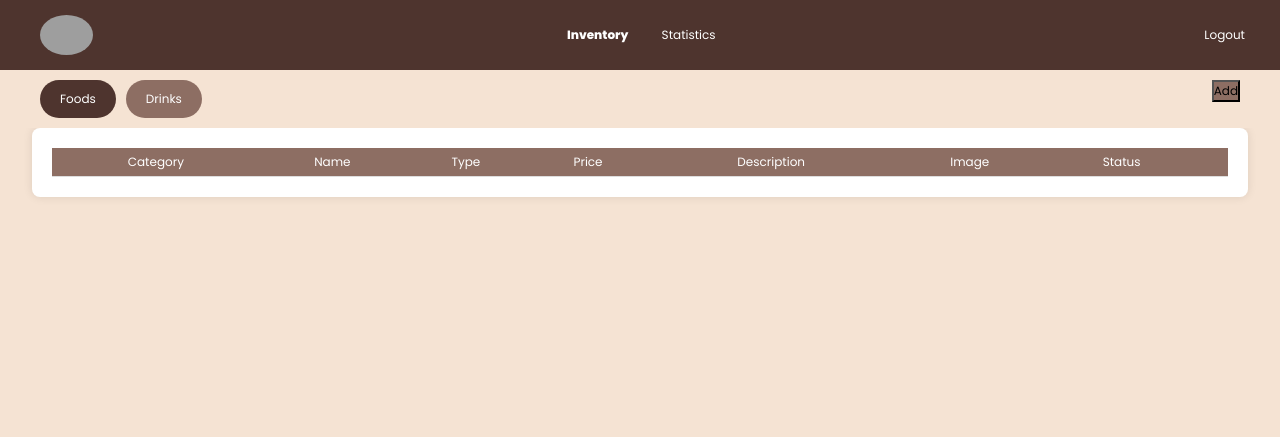
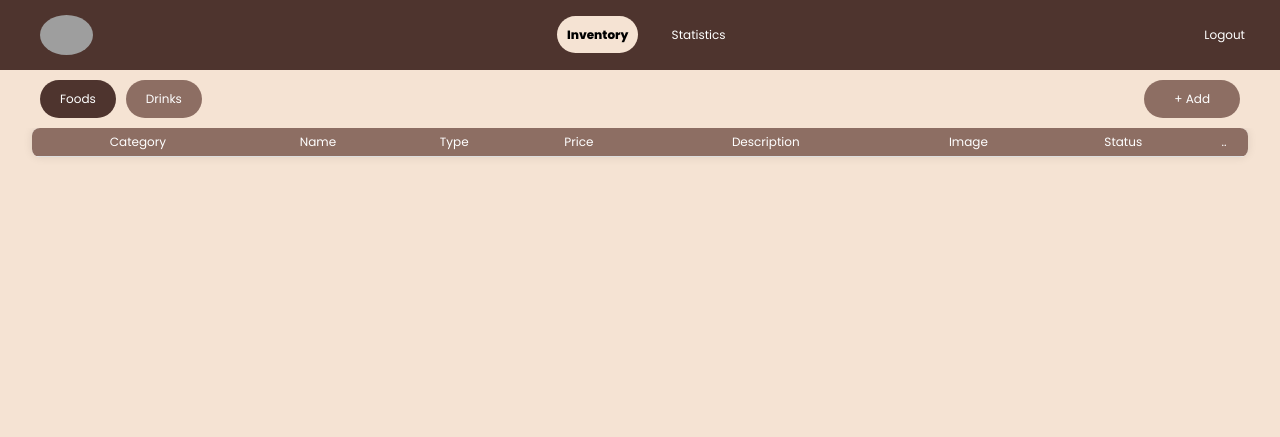
Before and after one commit to algarson/Kape_Cinco, a PHP site: page /admin.html in a window 1280 px wide. Shown: the top 437 px of the page. Before the commit the page ends 197 px from the top, so only its background shows below. Run offline with PHP 8.4, Linux system fonts and the light colour scheme; lists and menus that the app fills with data are empty; grey boxes are pictures that could not be loaded.

Commit message:
admin-inventory: button's fixed

```diff
--- a/frontend/Admin/admin.css
+++ b/frontend/Admin/admin.css
@@ -1,23 +1,19 @@
 @import url('https://fonts.googleapis.com/css2?family=Poppins:wght@300;400;500;600;800&display=swap');
 
 /* Reset some default browser styles */
-*{
+* {
     font-family: Poppins;
     box-sizing: border-box;
     margin: 0;
     padding: 0;
     font-size: 12px;
-
-
 }
 
 body {
     height: 100vh;
     overflow: hidden;
     background-color: #f5e3d3;
-
 }
-
 
 h1, nav, table {
     font-family: 'Arial', sans-serif;
@@ -55,8 +51,6 @@ header {
     cursor: pointer;
 }
 
-
-
 .category-nav {
     margin: 10px 0 10px 40px;
 }
@@ -85,25 +79,19 @@ main {
     overflow: hidden;
 }
 
-
 .table-container {
     background-color: white;
-    padding: 20px;
     border-radius: 8px;
     box-shadow: 0 0 10px rgba(0, 0, 0, 0.1);
     width: 95%;
-    max-height: 600px; /* Set a fixed max height */
+    max-height: 530px; /* Set a fixed max height */
+    overflow-y: auto; /* Enable vertical scrolling */
 }
 
 table {
     width: 100%;
     border-collapse: collapse;
     margin-bottom: 0;
-}
-
-.table-body-container {
-    max-height: 450px; /* Set a max-height for the scrollable area */
-    overflow-y: auto;  /* Enable vertical scrolling */
 }
 
 th, td {
@@ -163,19 +151,26 @@ th {
     flex-direction: column;
 }
 
-.updatebtn{
-    padding: 5px;
+.updatebtn, .deletebtn {
+   margin: 4px;
+   padding: 5px;
+   border: none;
+   color: #4e342e;
+   background: none;
+}
+
+.updatebtn:hover, .deletebtn:hover{
+    background-color: #8d6e63;
+    color: white;
 }
 
 #updateForm label, #updateForm input, #updateForm button {
     margin-bottom: 10px;
 }
 
-.image_item{
+.image_item {
     height: 30px;
     width: 30px;
-}
-
 }
 
 /* Ensure the active class highlights the active link */
@@ -233,7 +228,6 @@ th {
     /* Additional styles for the chart canvas */
 }
 
-
 /* Hide category-nav by default and only show when on inventory section */
 .category-nav {
     display: none;
@@ -249,4 +243,12 @@ body.inventory-active .category-nav {
     position: absolute;
     right: 40px;
     top: 80px;
+    color: white;
+    border: none;
+    padding: 10px 30px;
+    border-radius: 5em;
 }
+
+.add-button:hover{
+    background-color: #4e342e;
+}
--- a/frontend/Admin/admin.html
+++ b/frontend/Admin/admin.html
@@ -4,6 +4,7 @@
     <meta charset="UTF-8">
     <meta name="viewport" content="width=device-width, initial-scale=1.0">
     <link rel="stylesheet" href="admin.css">
+    <link rel="stylesheet" href="https://cdnjs.cloudflare.com/ajax/libs/font-awesome/6.0.0-beta3/css/all.min.css">
     <script src="https://cdn.jsdelivr.net/npm/chart.js"></script>
     <title>Admin Page</title>
 </head>
@@ -22,7 +23,7 @@
     </nav>
     <main id="mainContent">
         <div class="table-container" id="inventorySection">
-            <button class="add-button" onclick="openAddModal()">Add</button>
+            <button class="add-button" onclick="openAddModal()">+ Add</button>
             <table id="inventoryTable">
                 <thead>
                     <tr>
@@ -33,17 +34,13 @@
                         <th class="description-header">Description</th>
                         <th>Image</th>
                         <th>Status</th>
-                        <th></th>
+                        <th>..</th>
                     </tr>
                 </thead>
+                <tbody id="tableBody">
+                    <!-- Items will be dynamically generated here -->
+                </tbody>
             </table>
-            <div class="table-body-container">
-                <table>
-                    <tbody id="tableBody">
-                        <!-- Items will be dynamically generated here -->
-                    </tbody>
-                </table>
-            </div>
         </div>
 
         <div id="updateModal" class="modal">
@@ -105,3 +102,4 @@
     </script>
 </body>
 </html>
+s
--- a/frontend/Admin/admin.js
+++ b/frontend/Admin/admin.js
@@ -87,9 +87,9 @@ document.addEventListener("DOMContentLoaded", async function () {
         const updateButton = document.createElement('button');
         const deleteButton = document.createElement('button');
         deleteButton.className = "deletebtn"
-        deleteButton.textContent = 'Delete';
+        deleteButton.innerHTML = '<i class="fas fa-trash-alt"></i>';
         updateButton.className = "updatebtn"
-        updateButton.textContent = 'Update';
+        updateButton.innerHTML = '<i class="fas fa-edit"></i> ';
         deleteButton.addEventListener('click', () => openDeleteModal(item));
         updateCell.appendChild(deleteButton);
         row.appendChild(updateCell);
```
